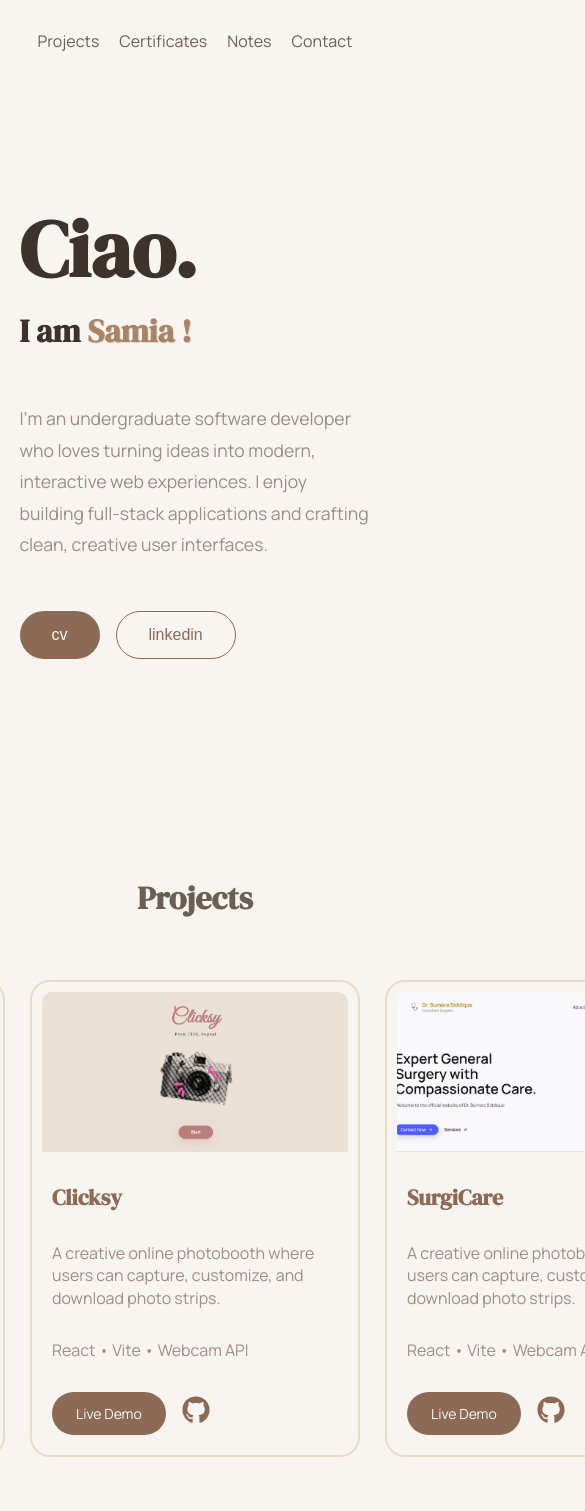
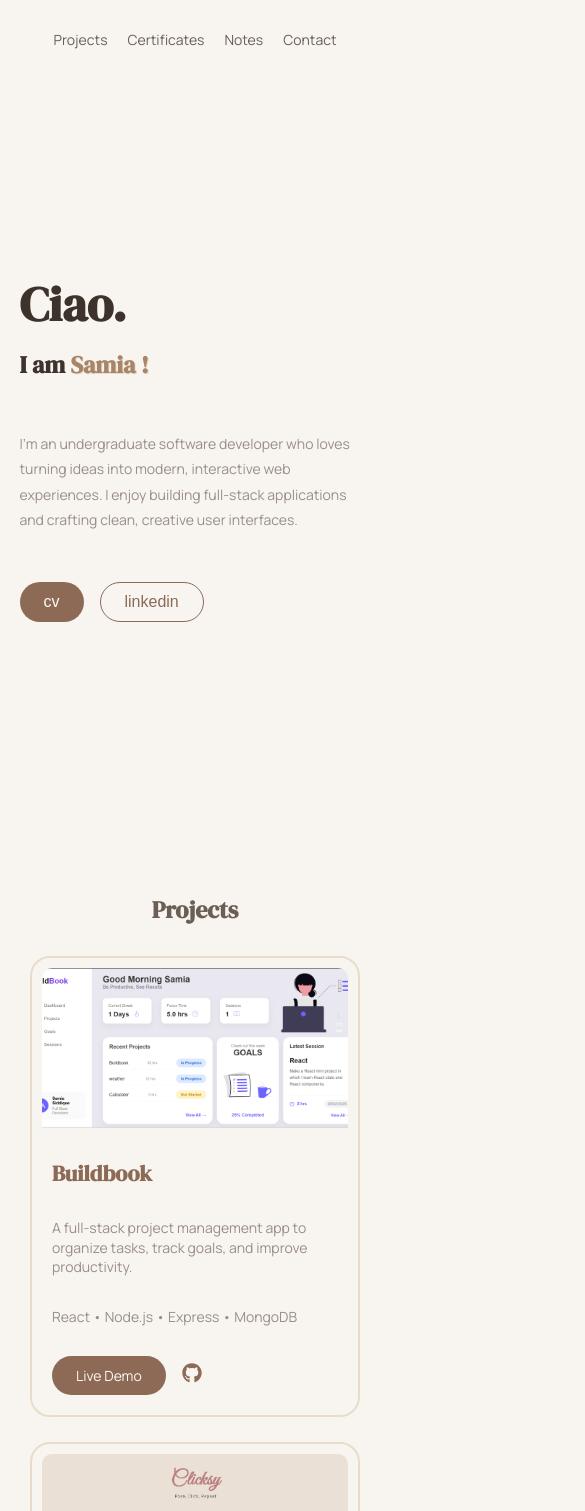
Before and after one commit to samia-siddique/Samia-Portfolio, a React app in the folder portfolio/: page / in a window 390 px wide. Shown: the top 1511 px of the page, 585 px wide, since content can reach past the window. Built offline with nearby package versions, Linux system fonts and the light colour scheme; the HTML template or start-up script is replaced by a standard one.

Commit message:
Add responsive layout for hero, navbar, and projects

```diff
--- a/portfolio/src/components/Hero/Hero.css
+++ b/portfolio/src/components/Hero/Hero.css
@@ -69,3 +69,27 @@
     transform: translateY(-4px);
     box-shadow: 0 10px 30px rgba(62, 50, 44, 0.08);
 }
+
+
+@media (max-width: 768px) {
+    .hero {
+        margin-top: 20px;
+    }
+
+    .hero h1 {
+        font-size: 3rem;
+    }
+
+    .hero h3 {
+        font-size: 1.5rem;
+    }
+
+    .hero p {
+        font-size: 14px;
+    }
+
+    .cv-btn,
+    .linkedin-btn {
+        padding: 10px 24px;
+    }
+}
--- a/portfolio/src/components/Navbar/Navbar.css
+++ b/portfolio/src/components/Navbar/Navbar.css
@@ -9,3 +9,10 @@ ul {
     display: flex;
     gap: 20px;
 }
+
+@media (max-width: 768px) {
+    ul{
+        gap: 20px;
+        font-size: 14px;
+    }
+}
--- a/portfolio/src/components/Projects/Projects.css
+++ b/portfolio/src/components/Projects/Projects.css
@@ -30,7 +30,7 @@
 }
 
 .project-card img {
-     width: 100%;
+    width: 100%;
     height: 180px;
     object-fit: cover;
     padding: 10px;
@@ -46,7 +46,7 @@
     flex-direction: column;
     padding: 20px;
     gap: 30px;
-     flex: 1;
+    flex: 1;
 }
 
 
@@ -88,3 +88,33 @@
     font-size: 28px;
     color: var(--brown);
 }
+
+@media (max-width: 768px) {
+    .project-cards {
+        grid-template-columns: repeat(1, 1fr);
+        margin-top: 30px;
+        justify-items: center;
+    }
+
+    .projects h2 {
+        font-size: 1.5rem;
+    }
+
+    .project-card {
+        width: 330px;
+
+    }
+
+    .live-demo {
+        padding: 10px 24px;
+    }
+
+    .icon {
+        font-size: 20px;
+    }
+
+    .card-container p {
+        font-size: 14px;
+    }
+
+}
```
